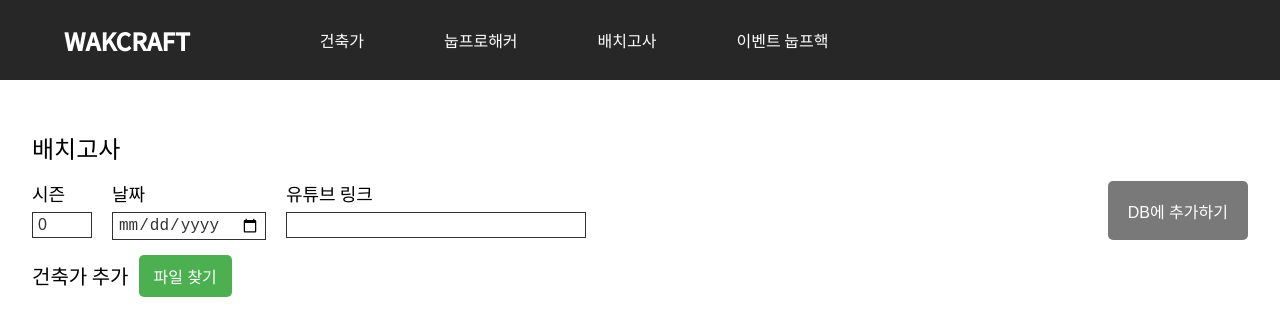
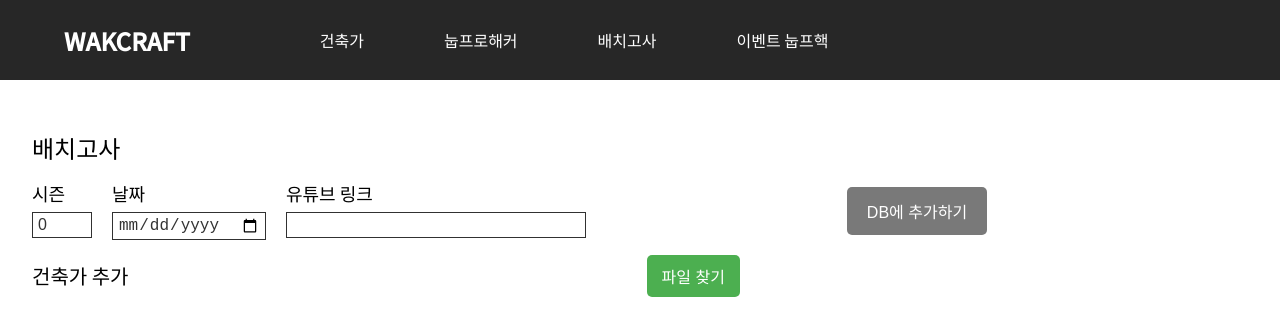
Before and after one commit to yewonJin/wakcraft-v1, a Next.js app: page /admin/placementTest in a window 1280 px wide. Shown: the top 336 px of the page. Built offline with nearby package versions, Linux system fonts and the light colour scheme.

Commit message:
[UPDATE] 버튼 컴포넌트 props 추가

```diff
--- a/src/components/Common/Button.tsx
+++ b/src/components/Common/Button.tsx
@@ -7,6 +7,7 @@ type ButtonStyleType = {
    backgroundColor?: string;
    color?: string;
    padding?: string;
+   margin?: string;
    fontSize?: string;
    hoverBackgroundColor?: string;
    hoverColor?: string;
@@ -19,6 +20,7 @@ const ButtonBox = styled.button<ButtonStyleType>`
    background-color: ${props => props.backgroundColor || '#4caf50'};
    color: ${props => props.color || 'white'};
    padding: ${props => props.padding || '12px 0px'};
+   margin: ${props => props.margin || 'auto'};
    font-size: ${props => props.fontSize || '16px'};
 
    :hover {
```
